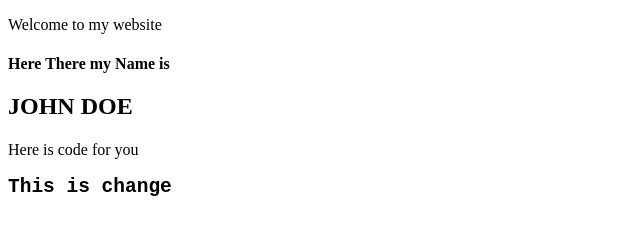
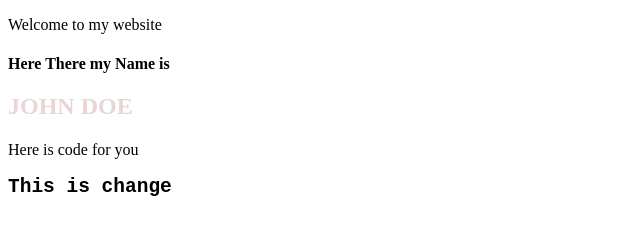
Before and after one commit to Fazal2307-dev/DeV-PrAcTiCe, a plain HTML site: page 27/05/2025/index.html in a window 1280 px wide. Shown: the whole page, without its empty margins (0-640 px from the left). Drawn offline with Linux system fonts and the light colour scheme.

Commit message:
adding css file

```diff
--- /dev/null
+++ b/27/05/2025/index.css
@@ -0,0 +1,3 @@
+#username{
+  color: #e9d5d5;
+}
--- a/27/05/2025/index.html
+++ b/27/05/2025/index.html
@@ -4,6 +4,7 @@
   <meta charset="UTF-8">
   <meta name="viewport" content="width=device-width, initial-scale=1.0">
   <title>Document</title>
+  <link rel="stylesheet" href="index.css">
 </head>
 <body>
 <nav class="block">
```
